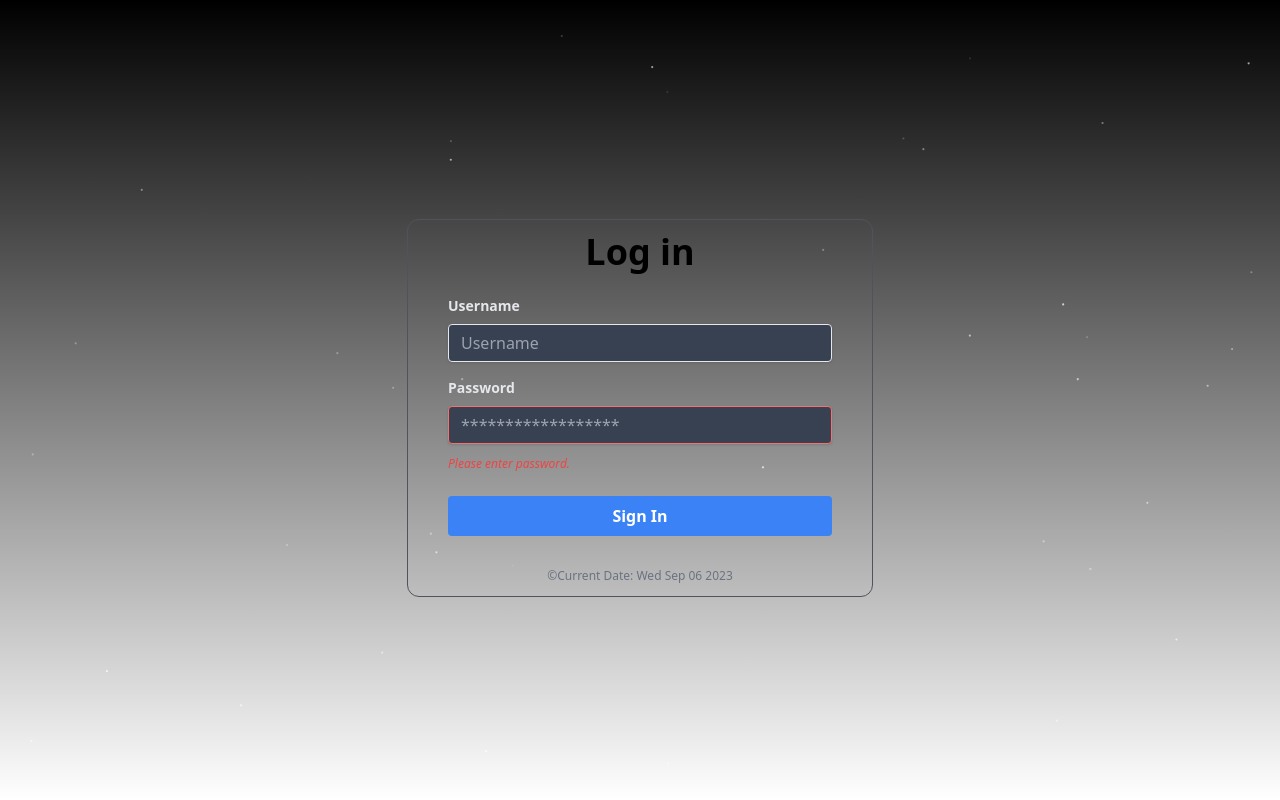
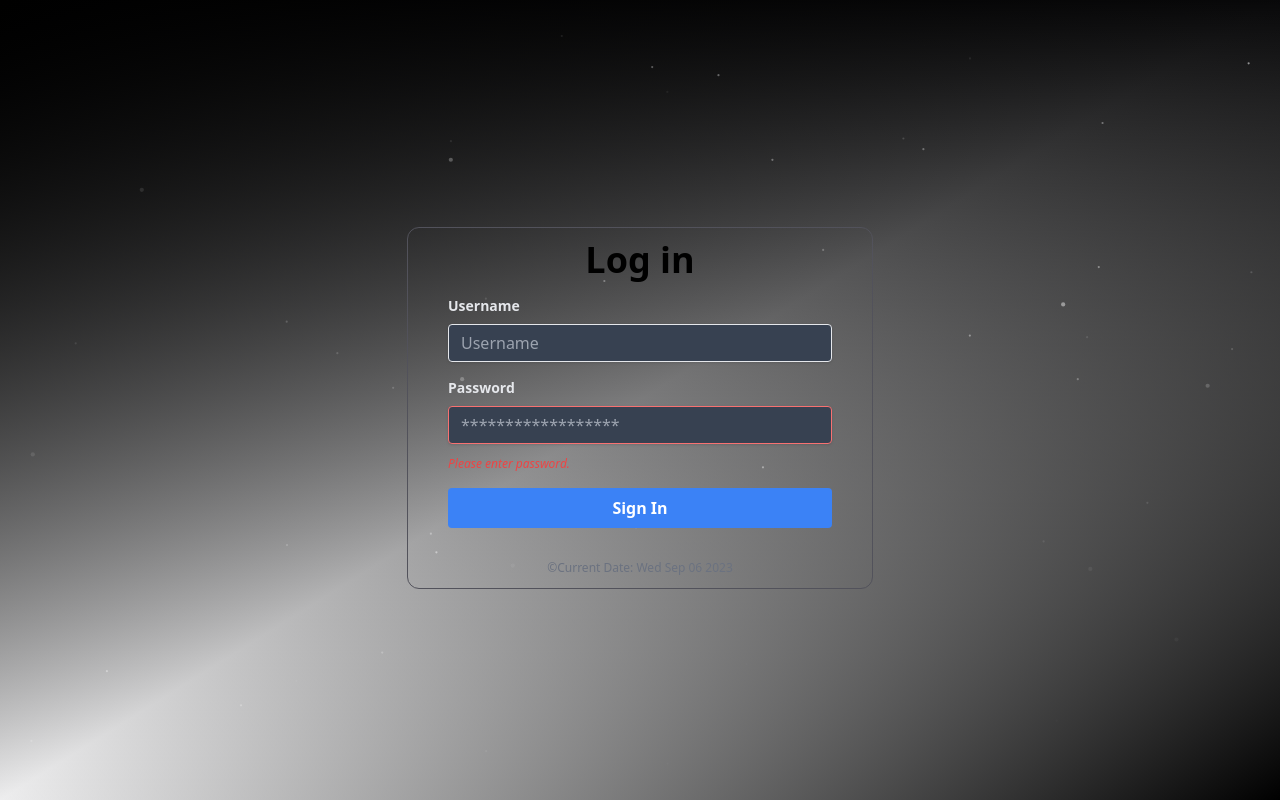
Before and after one commit to Miguel-ectil/portfolio, a Next.js app: page /login in a window 1280 px wide. Built offline with nearby package versions, Linux system fonts and the light colour scheme; no server answers.

Commit message:
[ADD and UPD] Melhorando tela de login

```diff
--- a/src/app/login/page.tsx
+++ b/src/app/login/page.tsx
@@ -29,6 +29,7 @@ export default function Login() {
   }, [setIsInView]);
 
   return (
+    <div className="   bg-gradient-to-tl from-black via-zinc-600/10 to-black">
       <div className="container grid items-center justify-center min-h-screen px-3 mx-auto">
         <Particles
           className="absolute inset-0 -z-10 animate-fade-in"
@@ -45,34 +46,42 @@ export default function Login() {
           }}
         >
           <motion.div
-          className="overflow-hidden relative border rounded-xl hover:bg-zinc-800/10 group md:gap-8 hover:border-zinc-400/400 border-zinc-600 px-10 py-3 mb-20 mt-4"
+            className="overflow-hidden relative border rounded-xl hover:bg-zinc-800/10 group hover:border-zinc-400/400 border-zinc-600 px-10 py-3 mb-20 mt-4  items-center flex flex-col"
             whileHover={{ scale: 1.1 }}
             transition={{ type: "spring", stiffness: 400, damping: 10 }}
           >
-          <div className="text-4xl items-center relative flex flex-col duration-700">
+            <div className="text-4xl duration-700">
               <strong>Log in</strong>
             </div>
-          <div className="mt-6 mb-4">
+            <div className="mt-4">
               <label className="block text-gray-200 text-sm font-bold mb-2">
                 Username
               </label>
               <input className="shadow bg-gray-700 leading-tight appearance-none border rounded lg:w-80 xl:w-96 py-2 px-3 text-white focus:outline-none focus:shadow-outline" id="username" type="text" placeholder="Username" />
             </div>
-          <div className="mb-6">
+            <div className="mt-4">
               <label className="block text-gray-200 text-sm font-bold mb-2" >
                 Password
               </label>
               <input className="shadow appearance-none border bg-gray-700  border-red-400 rounded lg:w-80 xl:w-96 py-2 px-3 text-gray-200 mb-3 leading-tight focus:outline-none focus:shadow-outline" id="password" type="password" placeholder="******************" />
-            <p className="text-red-500 text-xs italic">Please enter password.</p>
+              <p
+                className="text-red-500 text-xs italic">
+                Please enter password.
+              </p>
             </div>
-          <button className="bg-blue-500 hover:bg-blue-700 w-52 lg:w-80 xl:w-96 text-white font-bold py-2 px-4 rounded focus:outline-none focus:shadow-outline" type="button">
+            <button className="mt-4 bg-blue-500 hover:bg-blue-700 w-52 lg:w-80 xl:w-96 text-white font-bold py-2 px-4 rounded focus:outline-none focus:shadow-outline" type="button">
               Sign In
             </button>
-          <div className="text-center text-gray-500 text-xs mt-8">
-            <p>&copy;Current Date: {currentDate.toDateString()}</p>
+            <div
+              className="text-center text-gray-500 text-xs mt-8"
+            >
+              <p>
+                &copy;Current Date: {currentDate.toDateString()}
+              </p>
             </div>
           </motion.div>
         </div>
       </div>
+    </div>
   )
 }
--- a/src/app/page.tsx
+++ b/src/app/page.tsx
@@ -8,6 +8,7 @@ import { motion } from "framer-motion";
 const navigation = [
 	{ name: "Projects", href: "/projects" },
 	{ name: "Contact", href: "/contact" },
+	{ name: "Login", href: "/login" },
 ];
 
 export default function Home() {
--- a/src/components/particles.tsx
+++ b/src/components/particles.tsx
@@ -98,7 +98,7 @@ export default function Particles({
 		const y = Math.floor(Math.random() * canvasSize.current.h);
 		const translateX = 0;
 		const translateY = 0;
-		const size = Math.floor(Math.random() * 2) + 0.1;
+		const size = Math.floor(Math.random() * 2.2) + 0.1;
 		const alpha = 0;
 		const targetAlpha = parseFloat((Math.random() * 0.6 + 0.1).toFixed(1));
 		const dx = (Math.random() - 0.5) * 0.2;
```
Lines whose indentation alone changed are shown as unchanged.
